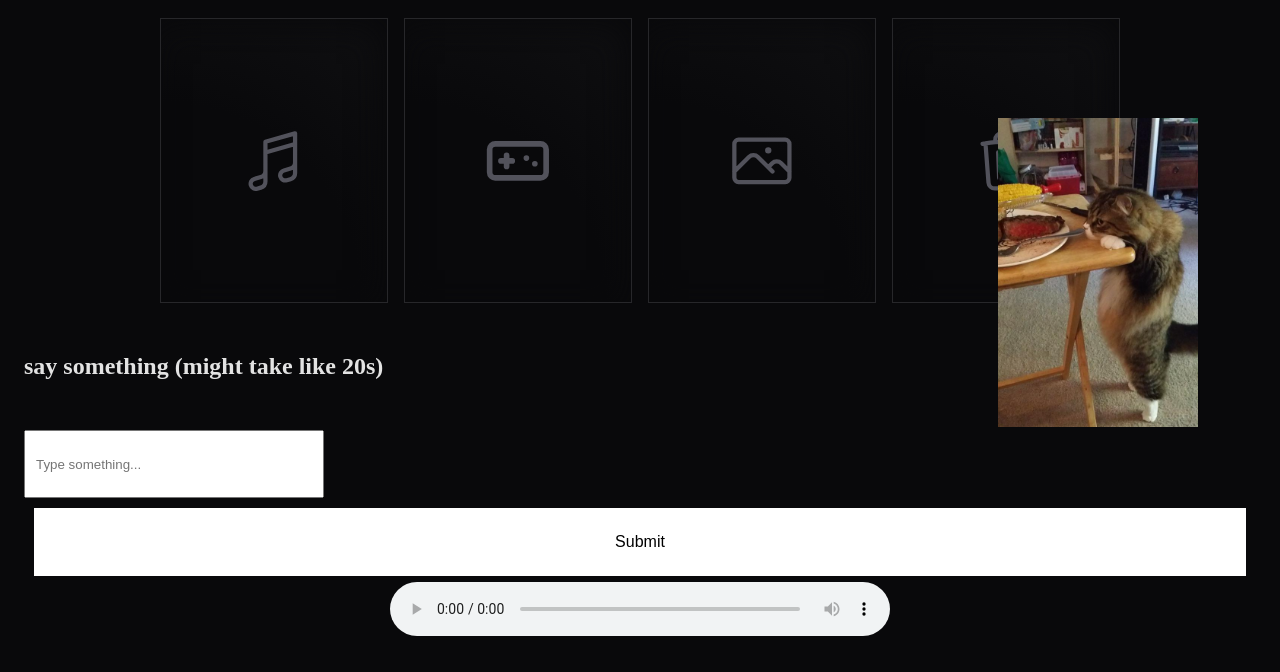
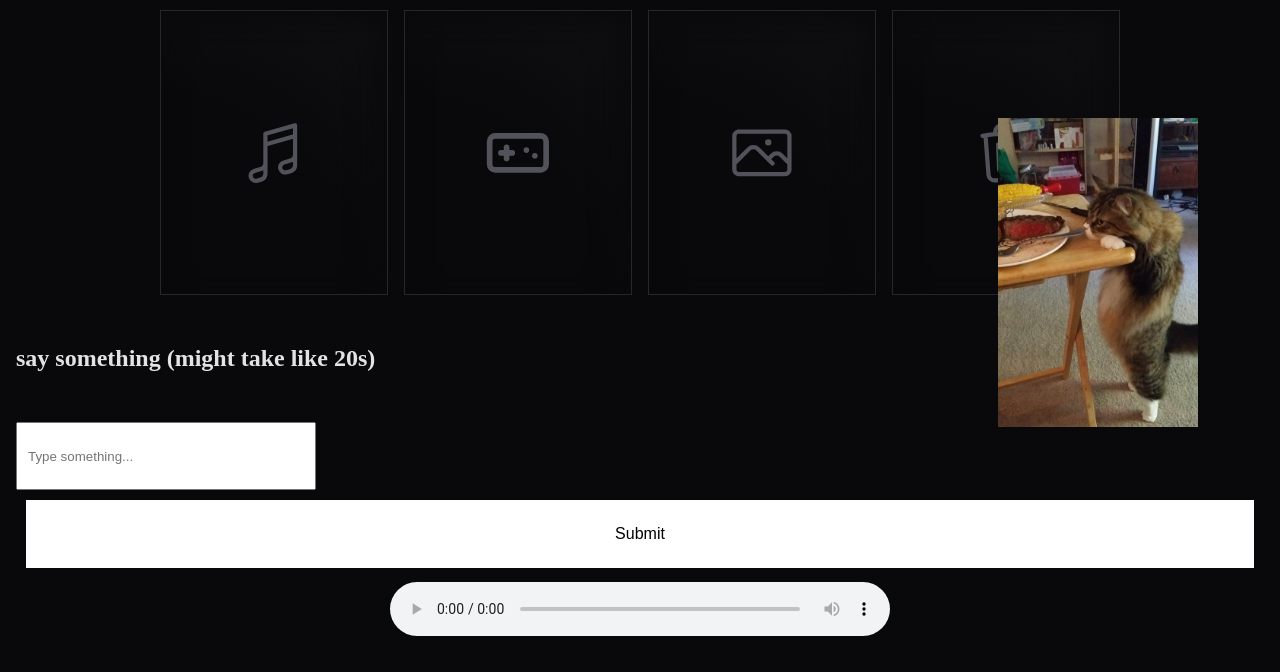
Before and after one commit to kanivo/website, a plain HTML site: page test.html in a window 1280 px wide. Shown: the part 144-816 px from the top of the page. Drawn offline with Linux system fonts and the light colour scheme.

Commit message:
Update test.html

```diff
--- a/test.html
+++ b/test.html
@@ -5,15 +5,12 @@
     <meta name="viewport" content="width=device-width, initial-scale=1.0">
     <title>waddup partner</title>
 
-    <!-- Link to Fancy Buttons CSS -->
     <link rel="stylesheet" href="assets/fancyButton.css">
     <style>
-         /* body {
-            background-color: #656468;
+            body {
+            background-color: #09090b;
             margin: 0;
-            overflow: hidden;
-            font-family: Arial, sans-serif;
-        } */
+        }
 
         .moving-image {
             position: absolute;
```
